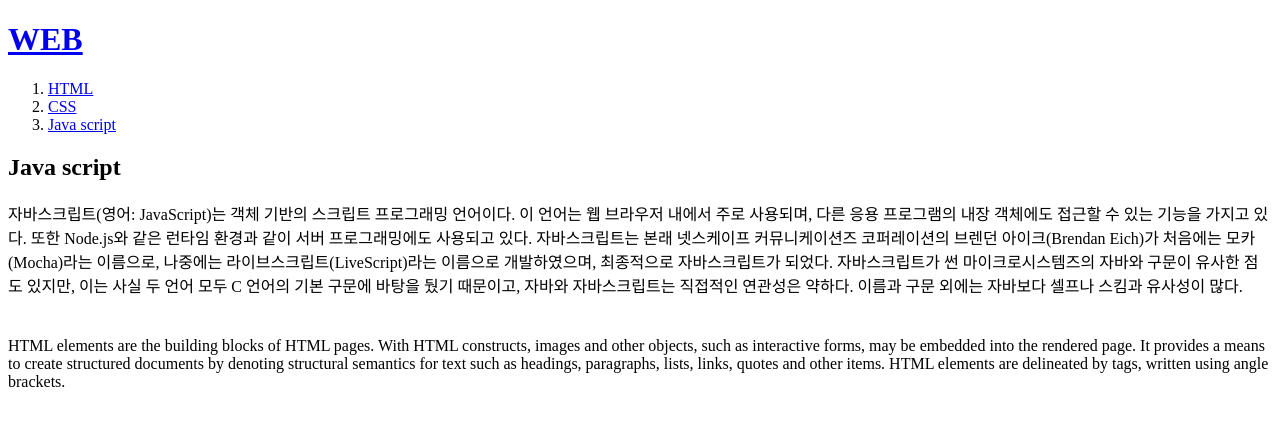
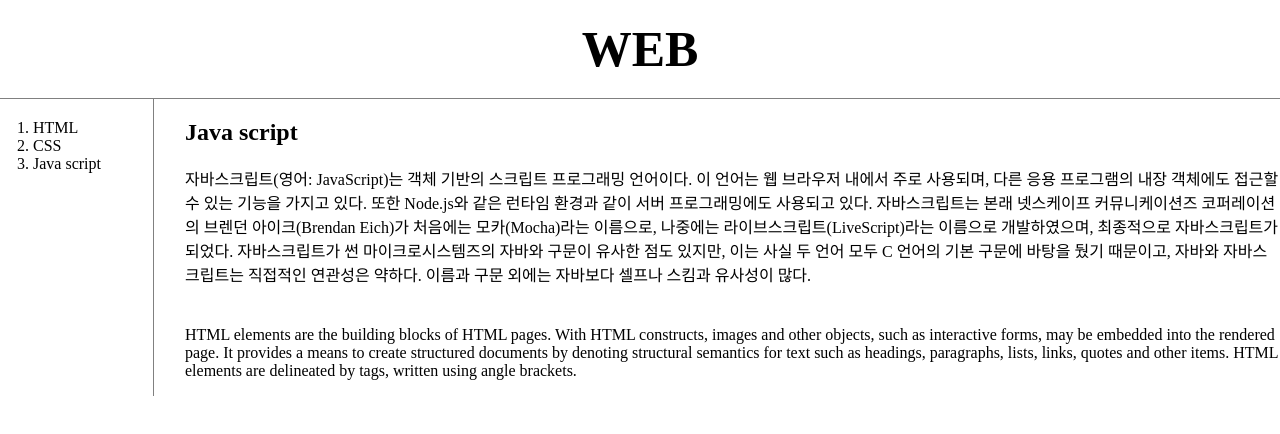
Before and after one commit to vHITHEREv/my-first-web-site, a plain HTML site: page 3.html in a window 1280 px wide. Drawn offline with Linux system fonts and the light colour scheme.

Commit message:
Add files via upload

```diff
--- a/3.html
+++ b/3.html
@@ -12,17 +12,69 @@
 </script>
     <title>WEB1 - JavaScript</title>
     <meta charset=" utf-8">
+    <style>
+        body{
+        margin:0px;
+        }
+     a{
+        color:black;
+        text-decoration:none;
+     }
+     #active{
+         color:red;
+        }
+
+     h1 {
+        font-size: 50px;
+        text-align: center;
+        border-bottom :1px solid gray;
+        margin:0;
+        padding: 20px;
+     }
+     ol{
+     border-right : 1px solid gray;
+     width: 100px;
+     margin:0px;
+     padding:20px;
+     }
+     #grid {
+      display:grid;
+      grid-template-columns: 150px 1fr;
+     }
+     #grid ol{
+        padding-left:33px;
+     }
+     #grid #article{
+       padding-left:35px;
+     }
+     @media(max-width:600px){
+        #grid {
+      display:block;
+        }
+        ol{
+            border-right : none;
+        }
+        h1{
+            border-bottom :none;
+        }
+     }
+    </style>
 </head>
 <body>
     <h1><a href="index.html">WEB</a></h1>
+    <div id="grid">
     <ol>
         <li><a href="1.html">HTML</a></li>
         <li><a href="2.html">CSS</a></li>
         <li><a href="3.html">Java script</a></li>
     </ol>
+    <div id="article">
+
     <h2>Java script</h2>
     <p>자바스크립트(영어: JavaScript)는 객체 기반의 스크립트 프로그래밍 언어이다. 이 언어는 웹 브라우저 내에서 주로 사용되며, 다른 응용 프로그램의 내장 객체에도 접근할 수 있는 기능을 가지고 있다. 또한 Node.js와 같은 런타임 환경과 같이 서버 프로그래밍에도 사용되고 있다. 자바스크립트는 본래 넷스케이프 커뮤니케이션즈 코퍼레이션의 브렌던 아이크(Brendan Eich)가 처음에는 모카(Mocha)라는 이름으로, 나중에는 라이브스크립트(LiveScript)라는 이름으로 개발하였으며, 최종적으로 자바스크립트가 되었다. 자바스크립트가 썬 마이크로시스템즈의 자바와 구문이 유사한 점도 있지만, 이는 사실 두 언어 모두 C 언어의 기본 구문에 바탕을 뒀기 때문이고, 자바와 자바스크립트는 직접적인 연관성은 약하다. 이름과 구문 외에는 자바보다 셀프나 스킴과 유사성이 많다.
     </p><p style="margin-top:40px;">HTML elements are the building blocks of HTML pages. With HTML constructs, images and other objects, such as interactive forms, may be embedded into the rendered page. It provides a means to create structured documents by denoting structural semantics for text such as headings, paragraphs, lists, links, quotes and other items. HTML elements are delineated by tags, written using angle brackets.
     </p>
+    </div>
+</div>
 </body>
 </html>
--- /dev/null
+++ b/style.css
@@ -0,0 +1,44 @@
+body{
+    margin:0px;
+    }
+ a{
+    color:black;
+ }
+ #active{
+     color:red;
+    }
+
+ h1 {
+    font-size: 50px;
+    text-align: center;
+    border-bottom :1px solid gray;
+    margin:0;
+    padding: 20px;
+ }
+ ol{
+ border-right : 1px solid gray;
+ width: 100px;
+ margin:0px;
+ padding:20px;
+ }
+ #grid {
+  display:grid;
+  grid-template-columns: 150px 1fr;
+ }
+ #grid ol{
+    padding-left:33px;
+ }
+ #grid #article{
+   padding-left:35px;
+ }
+ @media(max-width:600px){
+    #grid {
+  display:block;
+    }
+    ol{
+        border-right : none;
+    }
+    h1{
+        border-bottom :none;
+    }
+ }
```
Also changed, not shown: 1.html (+11 -0 lines), 2.html (+52 -0 lines), box.html (added, +20 -0 lines), grid.html (added, +23 -0 lines), index.html (+51 -0 lines), midiaquery.html (added, +23 -0 lines).
